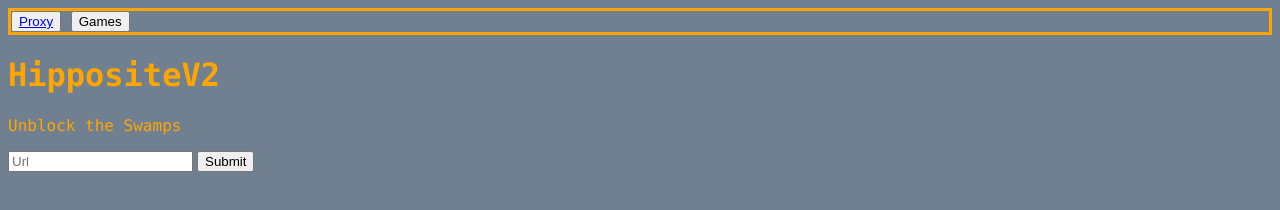
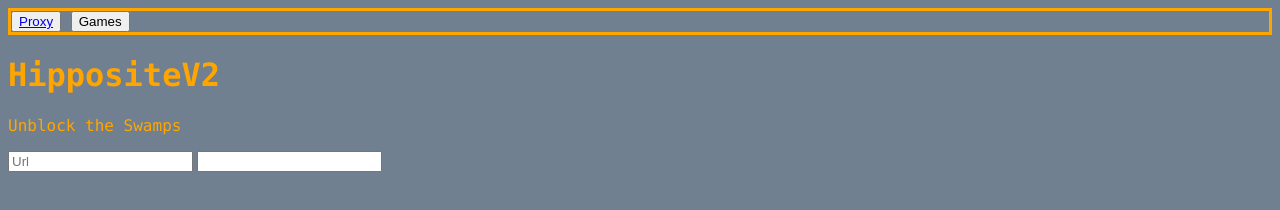
Before and after one commit to LOLnuhuh/Hipposite-v2.1, a plain HTML site: page index.html in a window 1280 px wide. Drawn offline with Linux system fonts and the light colour scheme.

Commit message:
Update index.html

```diff
--- a/index.html
+++ b/index.html
@@ -11,5 +11,5 @@
 
 <frorm id="proxy" onsubmit="">
     <input type="text" id="url" name="url" placeholder="Url">
-    <input type="submit">
+    <input type="Go">
 </frorm>
```
